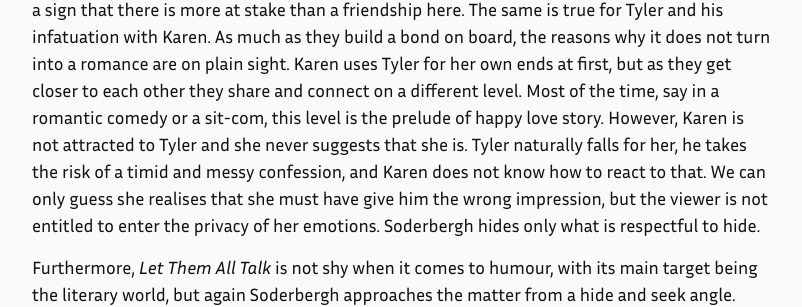
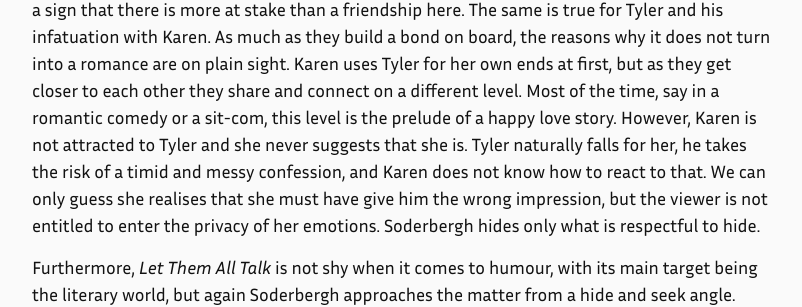
Before and after one commit to manuel-uberti/filmsinwords, a Jekyll site: the page built from _posts/2021-06-03-talk.md, in a window 1280 px wide and 900 px high, scrolled down 976 px. Shown: the part 418-725 px from the top of the window, without its empty margins (238-1040 px from the left). Built offline with Jekyll 4.4.1, drawn with Linux system fonts in a browser that asks for light colours; some of the changed text lies outside the part shown.

Commit message:
Add missing article

```diff
--- a/_posts/2021-06-03-talk.md
+++ b/_posts/2021-06-03-talk.md
@@ -56,7 +56,7 @@ much as they build a bond on board, the reasons why it does not turn into a
 romance are on plain sight. Karen uses Tyler for her own ends at first, but as
 they get closer to each other they share and connect on a different level. Most
 of the time, say in a romantic comedy or a sit-com, this level is the prelude of
-happy love story. However, Karen is not attracted to Tyler and she never
+a happy love story. However, Karen is not attracted to Tyler and she never
 suggests that she is. Tyler naturally falls for her, he takes the risk of a
 timid and messy confession, and Karen does not know how to react to that. We can
 only guess she realises that she must have give him the wrong impression, but
```
